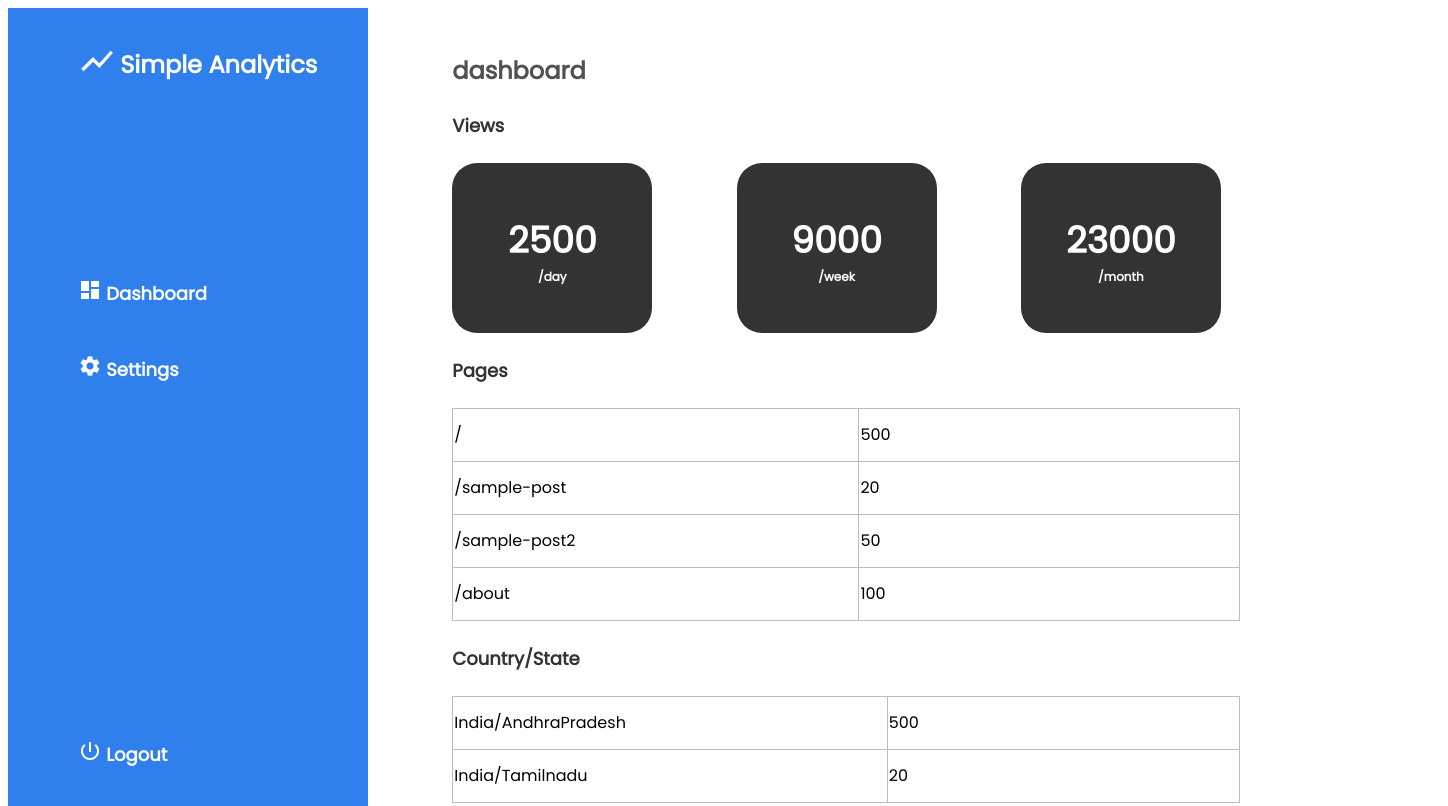
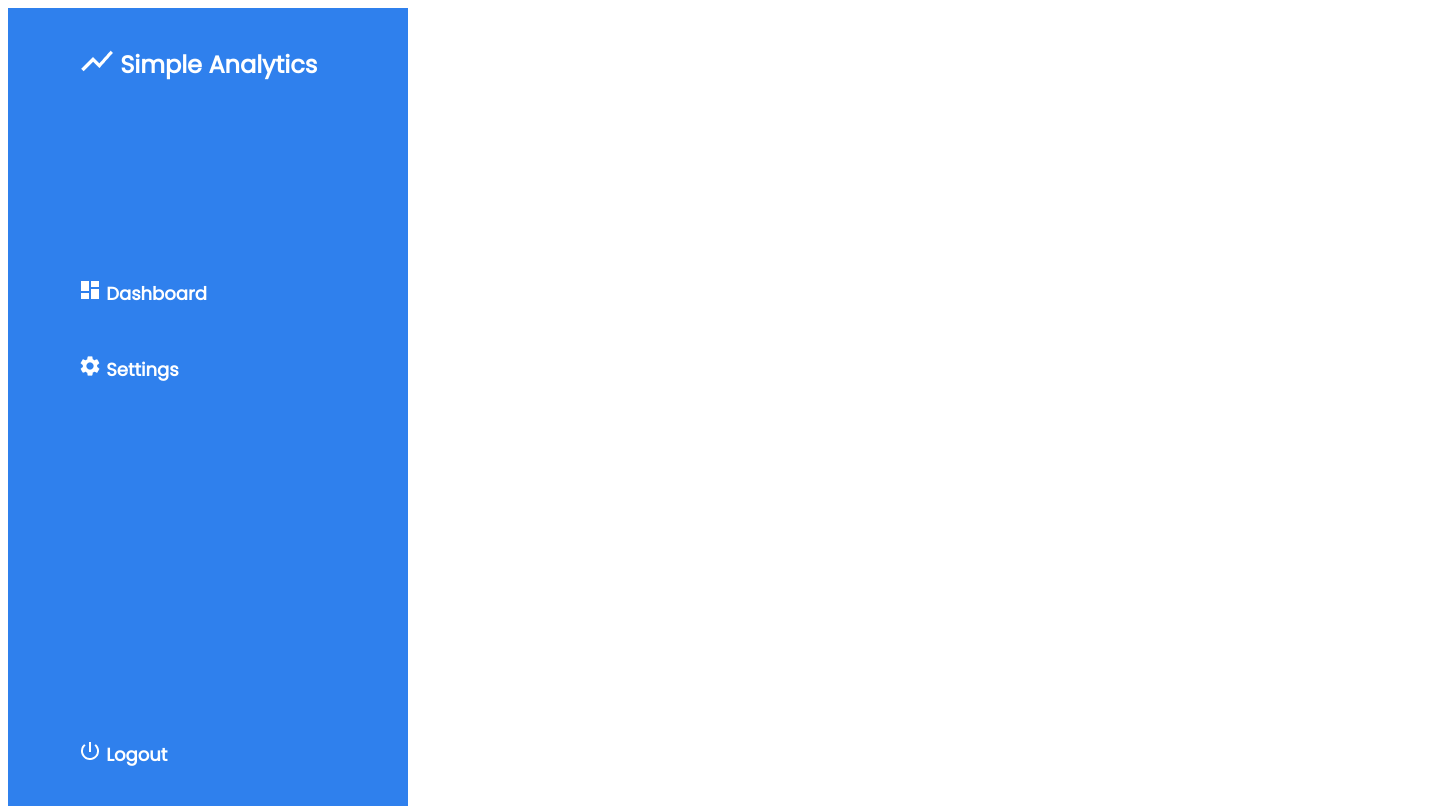
Before and after one commit to likago/analytics, a plain HTML site: page index.html in a window 1280 px wide. Shown: the top 806 px of the page, 1448 px wide, since content can reach past the window. Drawn offline with Linux system fonts and the light colour scheme.

Commit message:
delete section style and change part1 property

```diff
--- a/style.css
+++ b/style.css
@@ -2,15 +2,11 @@
 * {
     font-family: Poppins;
 }
-section {
-    width: 1440px;
-    height: 900px;
-}
 .part1 {
     display: inline-block;
     background-color: #2F80ED;
-    width: 25%;
-    height: 800px;
+    width: 400px;
+    height: 900px;
     vertical-align: top;
 }
 .part2 {
```
